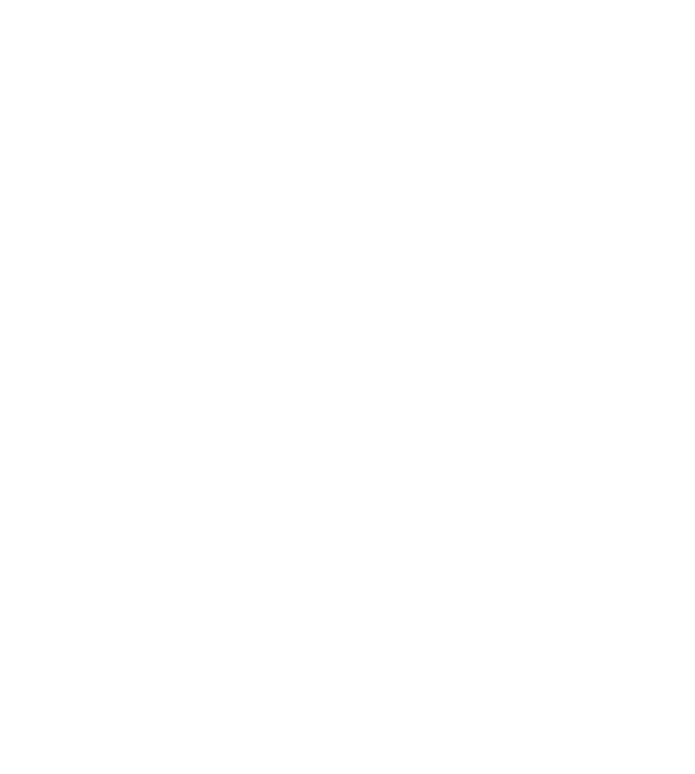
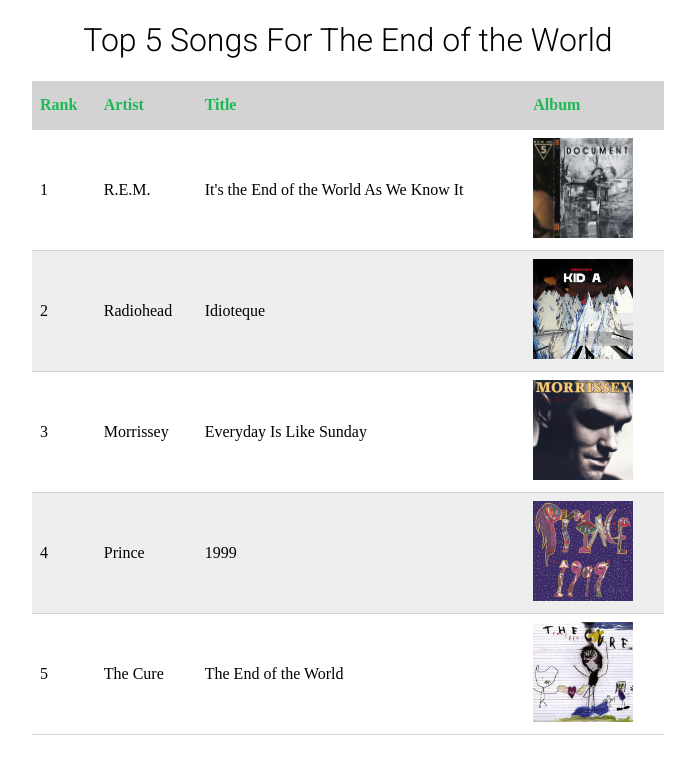
Before and after one commit to juliapyke/probelm-set-02, a website: page problem-c/index.html in a window 1280 px wide. Shown: the whole page, without its empty margins (292-987 px from the left). Drawn offline with Linux system fonts and the light colour scheme.

Commit message:
passes all tests

```diff
--- a/problem-c/css/style.css
+++ b/problem-c/css/style.css
@@ -0,0 +1,36 @@
+h1 {
+    font-weight: 300;
+    font-family: "Roboto", sans-serif;
+    text-align: center;
+}
+
+table {
+    width: 50%;
+    margin-left: auto;
+    margin-right: auto;
+    border-collapse: collapse;
+}
+
+th {
+    height: 2rem;
+    text-align: left;
+    color: #1db954;
+    background-color: #d3d3d3;
+}
+
+img {
+    height: 100px;
+    width: 100px;
+}
+
+td, th {
+    padding: .5em;
+    border-bottom: 1px solid #d3d3d3;
+}
+
+tr:nth-of-type(even) {
+    background-color: #eee;
+}
+tbody tr:hover {
+    background-color: pink;
+}
--- a/problem-c/index.html
+++ b/problem-c/index.html
@@ -9,7 +9,48 @@
     <link rel="stylesheet" href="css/style.css">
 </head>
 <body>
-
-
+    <h1>Top 5 Songs For The End of the World</h1>
+    <table>
+        <thead>
+            <tr>
+                <th>Rank</th>
+                <th>Artist</th>
+                <th>Title</th>
+                <th>Album</th>
+            </tr>
+        </thead>
+        <tbody>
+            <tr>
+                <td>1</td>
+                <td>R.E.M.</td>
+                <td>It's the End of the World As We Know It</td>
+                <td><a href="https://www.youtube.com/watch?v=Z0GFRcFm-aY" target="_blank"><img src="img/rem-cover.jpg" alt="Document"></a></td>
+            </tr>
+            <tr>
+                <td>2</td>
+                <td>Radiohead</td>
+                <td>Idioteque</td>
+                <td><a href="https://www.youtube.com/watch?v=svwJTnZOaco" target="_blank"><img src="img/radiohead-cover.jpg" alt="Kid A"></a></td>
+            </tr>
+            <tr>
+                <td>3</td>
+                <td>Morrissey</td>
+                <td>Everyday Is Like Sunday</td>
+                <td><a href="https://www.youtube.com/watch?v=nHBZFSYA12A" target="_blank"><img src="img/morrissey-cover.jpg" alt="Viva Hate"></a></td>
+            </tr>
+            <tr>
+                <td>4</td>
+                <td>Prince</td>
+                <td>1999</td>
+                <td><a href="https://www.youtube.com/watch?v=rblt2EtFfC4" target="_blank"><img src="img/prince-cover.jpg" alt="1999"></a></td>
+            </tr>
+            <tr>
+                <td>5</td>
+                <td>The Cure</td>
+                <td>The End of the World</td>
+                <td><a href="https://www.youtube.com/watch?v=OWLECmUQvxU" target="_blank"><img src="img/cure-cover.jpg" alt="The Cure"></a></td>
+            </tr>
+        </tbody>
+    </table>
 </body>
 </html>
```
Also changed, not shown: problem-c/img/cure-cover.jpg (added), problem-c/img/morrissey-cover.jpg (added), problem-c/img/prince-cover.jpg (added), problem-c/img/radiohead-cover.jpg (added), problem-c/img/rem-cover.jpg (added).
